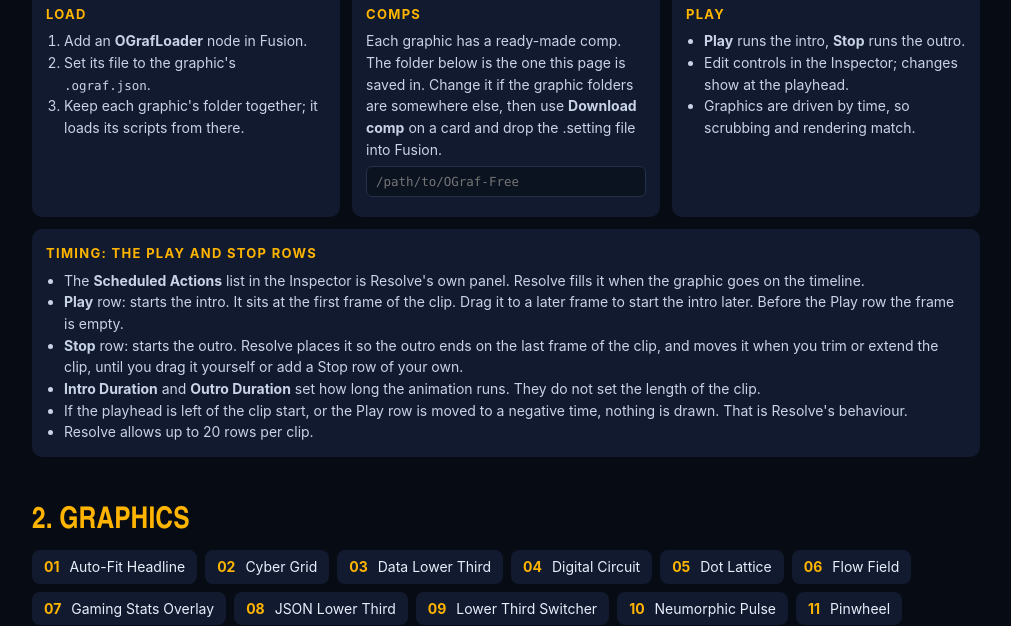
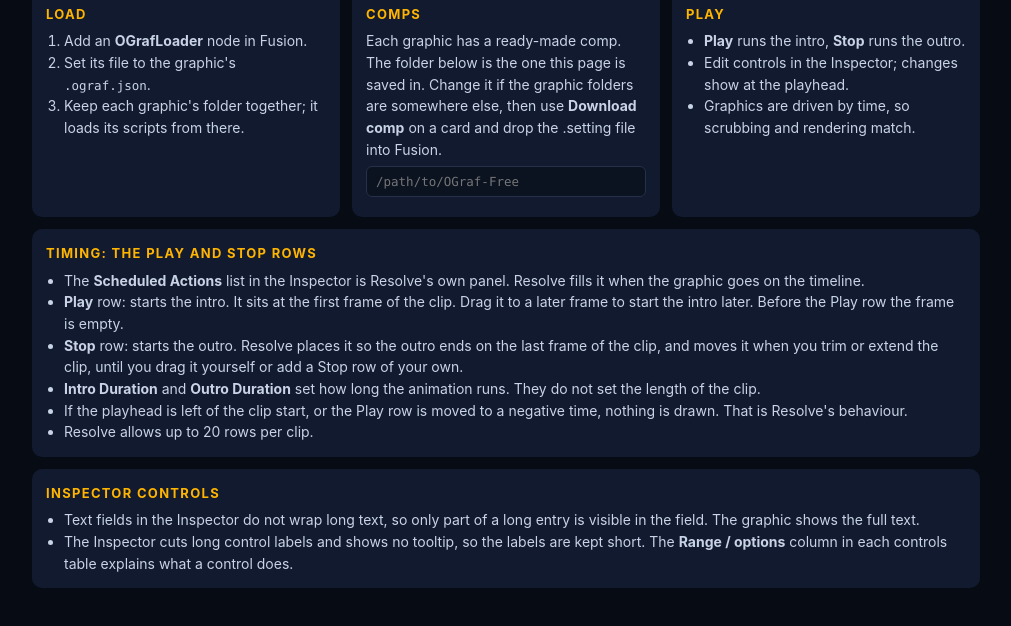
Before and after one commit to native-newmedia/ograf-free-pack, a plain HTML site: page docs/index.html in a window 1280 px wide. Shown: the part 343-969 px from the top of the page, without its empty margins (134-1145 px from the left). Drawn offline with Linux system fonts and the light colour scheme.

Commit message:
Docs page: note on Inspector text fields and short labels
Co-Authored-By: Claude Sonnet 5.5 <noreply@anthropic.com>
Claude-Session: https://claude.ai/code/session_01XBNH4GHqoYp9K8VX13ikTR

```diff
--- a/docs/index.html
+++ b/docs/index.html
@@ -61,6 +61,11 @@ th{color:var(--mut);font-weight:600} td.d{color:var(--mut)}
 <li><b>Intro Duration</b> and <b>Outro Duration</b> set how long the animation runs. They do not set the length of the clip.</li>
 <li>If the playhead is left of the clip start, or the Play row is moved to a negative time, nothing is drawn. That is Resolve's behaviour.</li>
 <li>Resolve allows up to 20 rows per clip.</li>
+</ul></div>
+<div class="box" style="margin-top:12px"><h4>Inspector controls</h4>
+<ul>
+<li>Text fields in the Inspector do not wrap long text, so only part of a long entry is visible in the field. The graphic shows the full text.</li>
+<li>The Inspector cuts long control labels and shows no tooltip, so the labels are kept short. The <b>Range / options</b> column in each controls table explains what a control does.</li>
 </ul></div>
 
 <h2 class="sec">2. Graphics</h2>
```
